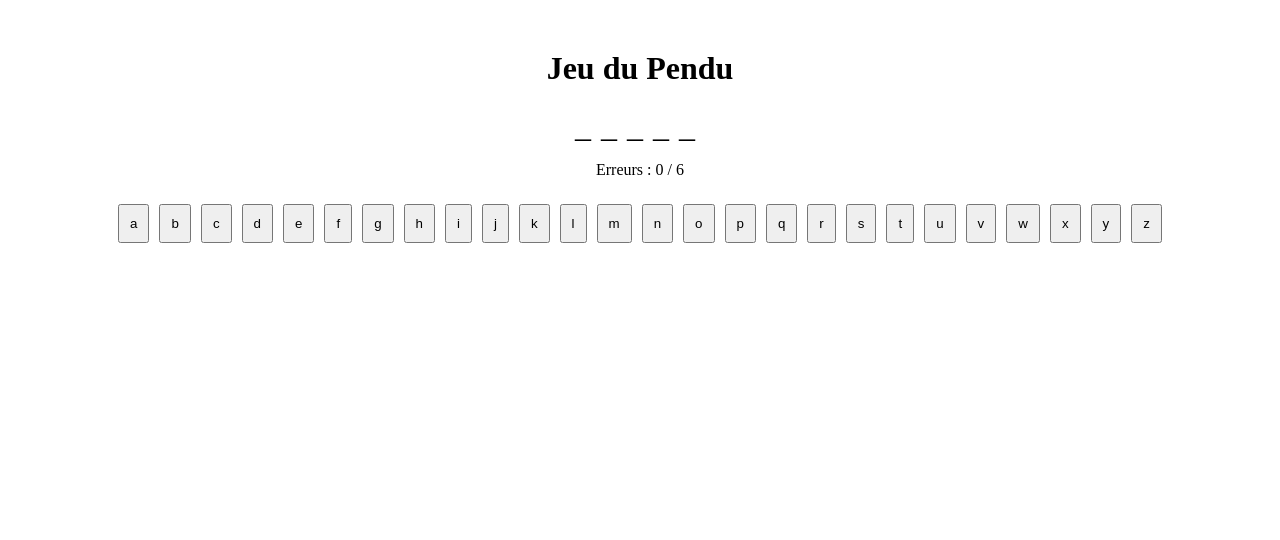
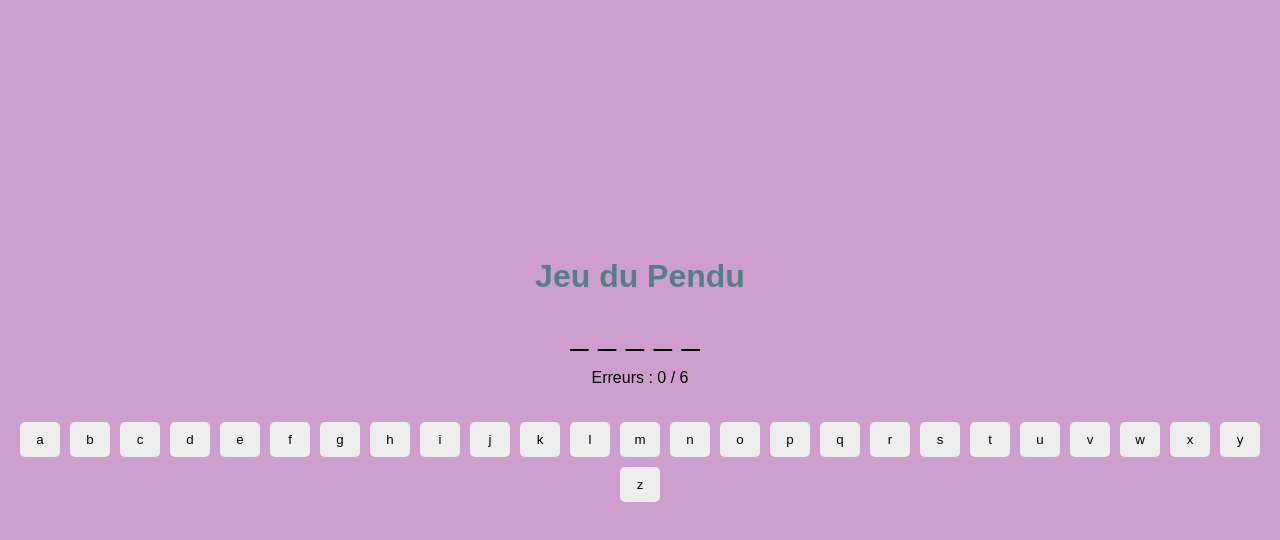
Before and after one commit to Neky547/Hangman_game, a React (Vite) app: page / in a window 1280 px wide. Shown: the top 540 px of the page. Built offline with nearby package versions, Linux system fonts and the light colour scheme.

Commit message:
Ajout couleur et bonhomme

```diff
--- a/src/App.jsx
+++ b/src/App.jsx
@@ -1,6 +1,7 @@
 import useHangman from "./hooks/useHangman";
 import WordDisplay from "./components/WordDisplay";
 import Keyboard from "./components/Keyboard";
+import HangmanDrawing from "./components/HangmanDrawing";
 
 export default function App() {
   const {
@@ -26,8 +27,12 @@ export default function App() {
 
       <Keyboard
         guessLetter={guessLetter}
+        guessedLetters={guessedLetters}
+        wrongLetters={wrongLetters}
         disabled={isVictory || isGameOver}
       />
+
+      <HangmanDrawing wrongLetters={wrongLetters} />
 
       {(isVictory || isGameOver) && (
         <div style={{ marginTop: "20px" }}>
--- a/src/components/HangmanDrawing.jsx
+++ b/src/components/HangmanDrawing.jsx
@@ -0,0 +1,14 @@
+export default function HangmanDrawing({ wrongLetters }) {
+  const errors = wrongLetters.length;
+
+  return (
+    <div style={{ fontSize: "2rem", marginBottom: "20px" }}>
+      {errors >= 1 && <div>🪵</div>}
+      {errors >= 2 && <div>🪢</div>}
+      {errors >= 3 && <div>🙂</div>}
+      {errors >= 4 && <div>👕</div>}
+      {errors >= 5 && <div>🦵</div>}
+      {errors >= 6 && <div>🦶</div>}
+    </div>
+  );
+}
--- a/src/components/Keyboard.jsx
+++ b/src/components/Keyboard.jsx
@@ -1,18 +1,40 @@
 const alphabet = "abcdefghijklmnopqrstuvwxyz".split("");
 
-export default function Keyboard({ guessLetter, disabled }) {
+export default function Keyboard({
+  guessLetter,
+  guessedLetters,
+  wrongLetters,
+  disabled,
+}) {
   return (
-    <div style={{ marginTop: "20px" }}>
-      {alphabet.map((letter) => (
+    <div style={{ marginTop: "30px" }}>
+      {alphabet.map((letter) => {
+        const isGuessed = guessedLetters.includes(letter);
+        const isWrong = wrongLetters.includes(letter);
+
+        return (
           <button
             key={letter}
             onClick={() => guessLetter(letter)}
-          disabled={disabled}
-          style={{ margin: "5px", padding: "10px" }}
+            disabled={disabled || isGuessed || isWrong}
+            style={{
+              margin: "5px",
+              padding: "10px",
+              width: "40px",
+              backgroundColor: isGuessed
+                ? "#4caf50"
+                : isWrong
+                ? "#f44336"
+                : "#eee",
+              border: "none",
+              borderRadius: "5px",
+              cursor: "pointer",
+            }}
           >
             {letter}
           </button>
-      ))}
+        );
+      })}
     </div>
   );
 }
--- a/src/main.jsx
+++ b/src/main.jsx
@@ -1,6 +1,6 @@
 import { StrictMode } from 'react'
 import { createRoot } from 'react-dom/client'
-import './styles/main.css'
+import "./styles/main.css";
 import App from './App'
 
 createRoot(document.getElementById('root')).render(
--- a/src/styles/main.css
+++ b/src/styles/main.css
@@ -0,0 +1,18 @@
+body {
+  font-family: Arial, sans-serif;
+  background-color: #ce9fce;
+  padding-top: 200px;
+}
+
+h1 {
+  color: #567e88;
+}
+
+button {
+  transition: 0.2s ease;
+}
+
+button:hover {
+  transform: scale(1.1);
+  color: #567e88;
+}
```
Lines whose indentation alone changed are shown as unchanged.
